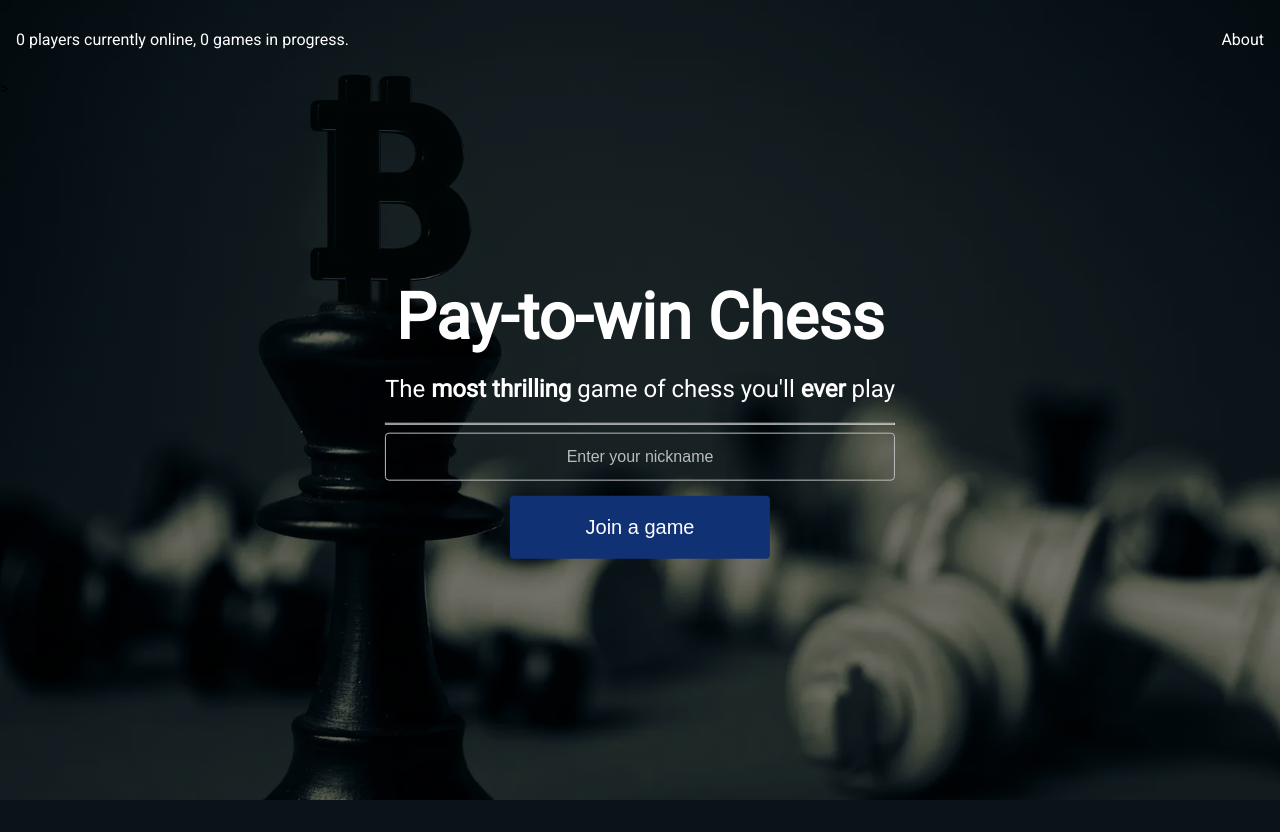
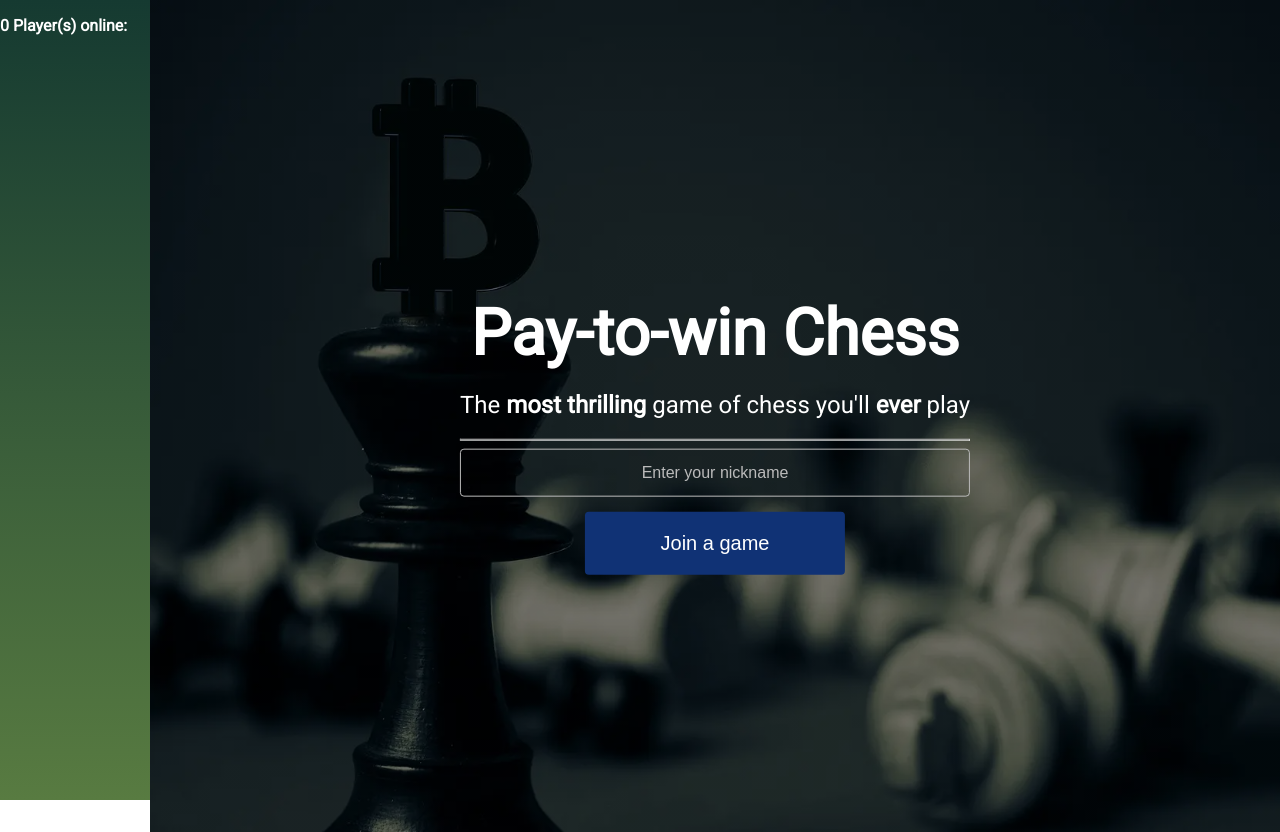
Before and after one commit to rstular/cse1500-chess, a Node server app: page / in a window 1280 px wide. Before the commit the page ends 800 px from the top, so only its background shows below. Run offline with Node 20, Linux system fonts and the light colour scheme.

Commit message:
add sidebar concept

```diff
--- a/game/controller.js
+++ b/game/controller.js
@@ -20,6 +20,13 @@ const ConnectionManager = {
             throw new Error("Invalid connection");
         }
         this.connections[conn.id] = conn;
+    },
+    getPlayerList: function () {
+        let result = [];
+        for (const key in this.connections) {
+            result.push(this.connections[key].nickname);
+        }
+        return result;
     }
 }
 
--- a/public/js/game/ui/gameStatus.js
+++ b/public/js/game/ui/gameStatus.js
@@ -3,7 +3,7 @@ import { GameState, ChessColor } from "/js/game/communication/protodef.js";
 import { gameInfo } from "/js/game/chessController.js";
 
 export function updateOpponentNickname(nickname) {
-    document.getElementById("opponent-nickname").innerText = nickname;
+    document.getElementById("").innerText = nickname;
 }
 
 export function updateGameState(state) {
--- a/public/js/splash.js
+++ b/public/js/splash.js
@@ -15,6 +15,13 @@ function initializePage() {
     NICKNAME_INPUT.value = window.localStorage.getItem("nickname") ?? "";
 
     JOIN_GAME_BUTTON.addEventListener("click", joinGame);
+
+    sidebarSlide();
 }
 
+let sidebarSlide = function () {
+    document.querySelector('.sidebar-left').style.width = "150px";
+    document.querySelector('.hero-image').style.marginLeft = "150px";
+};
+
 window.addEventListener("DOMContentLoaded", initializePage);
--- a/public/stylesheets/splash.css
+++ b/public/stylesheets/splash.css
@@ -44,6 +44,8 @@ nav {
     background-repeat: no-repeat;
     background-size: cover;
     position: relative;
+    transition: margin-left .5s;
+    padding: 16px;
 }
 
 .hero-content {
@@ -147,3 +149,34 @@ h2 {
     color: #bbb;
     opacity: 1;
 }
+
+.sidebar-left {
+    height: 100%;
+    width: 0;
+    position: fixed;
+    top: 0;
+    left: 0;
+    z-index: 1;
+    overflow-x: hidden;
+    transition: 0.5s;
+    background-image: linear-gradient(#153A31, #587B41);
+    counter-reset: player;
+    color: white;
+    border-right: 2px solid;
+}
+
+
+.player::before {
+    counter-increment: player;
+    content: counter(player) ". "
+}
+
+.sidebar-title {
+    font-size: 16px;
+    margin-bottom: 16px;
+    margin-top: 16px;
+    font-weight: bold;
+}
+.sidebar-title::after {
+    content: "Player(s) online:";
+}
--- a/routes/index.js
+++ b/routes/index.js
@@ -7,7 +7,7 @@ var protodef = require("../communication/protodef");
 router.get("/", function (req, res, next) {
     res.render("index", {
         title: "Best chess ever",
-        players_online: Object.keys(ConnectionManager.connections).length,
+        players: ConnectionManager.getPlayerList(),
         active_games: GameManager.games.filter(
             (game) => game.state === protodef.GameState.PLAYING
         ).length,
--- a/views/index.ejs
+++ b/views/index.ejs
@@ -13,12 +13,20 @@
     </head>
 
     <body>
-        <nav>
+        <div id="player-sidebar" class="sidebar-left">
+                <div class="sidebar-title">
+                    <%= players.length %>
+                </div>
+                <% players.forEach(function (player) { %>
+                    <div class="player"><%= player %></div>
+                <% }); %>
+        </div>
+    <!-- <nav>
             <ul class="nav-container">
                 <li class="nav-element">
                     <div>
                         <p>
-                            <%= players_online %> players currently online, <%=
+                            <%= players %> players currently online, <%=
                             active_games %> games in progress.
                         </p>
                     </div>
@@ -30,7 +38,7 @@
                     </div>
                 </li>
             </ul>
-        </nav>
+        </nav> -->
 
         <div class="hero-image">
             <div class="hero-content">
```
Also changed, not shown: 1 other file.
